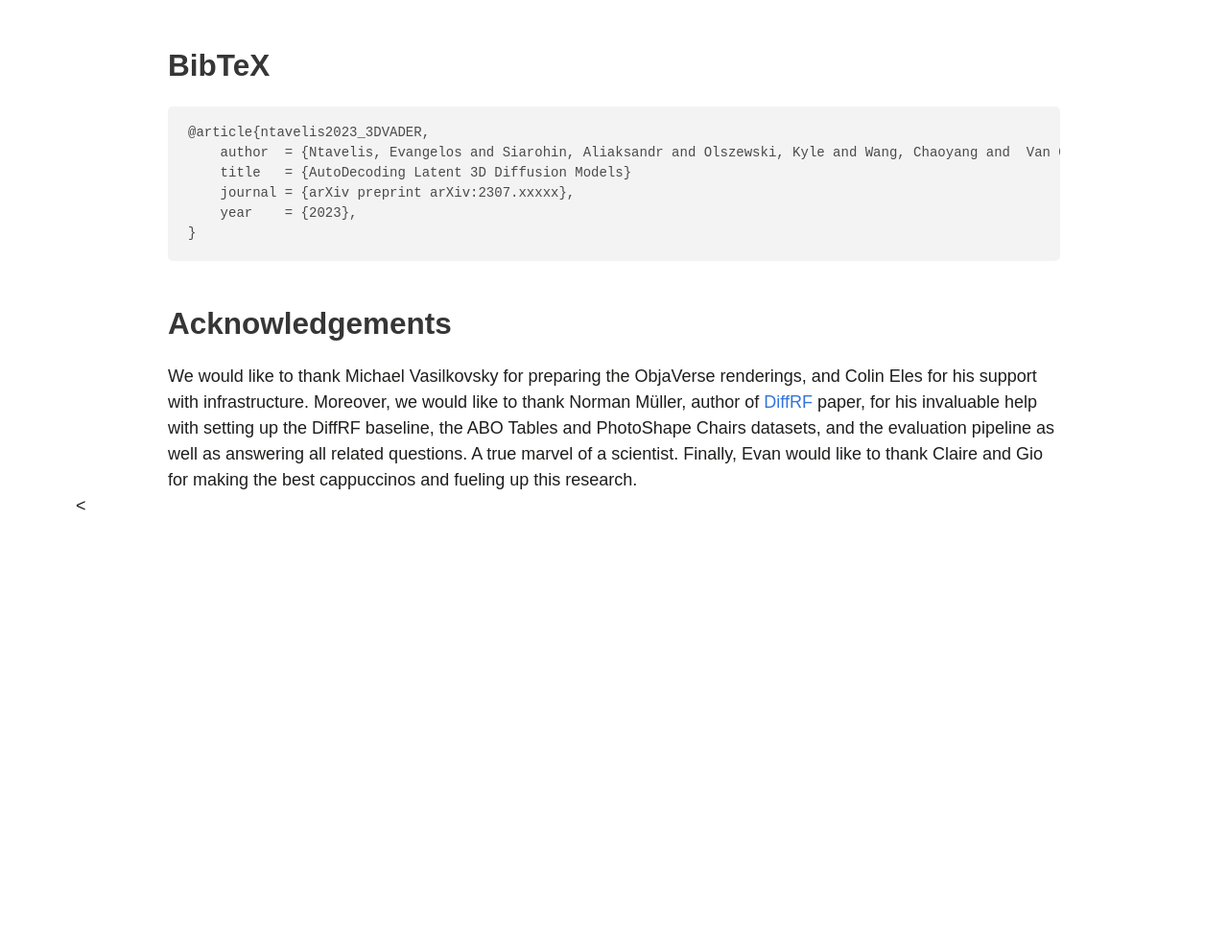
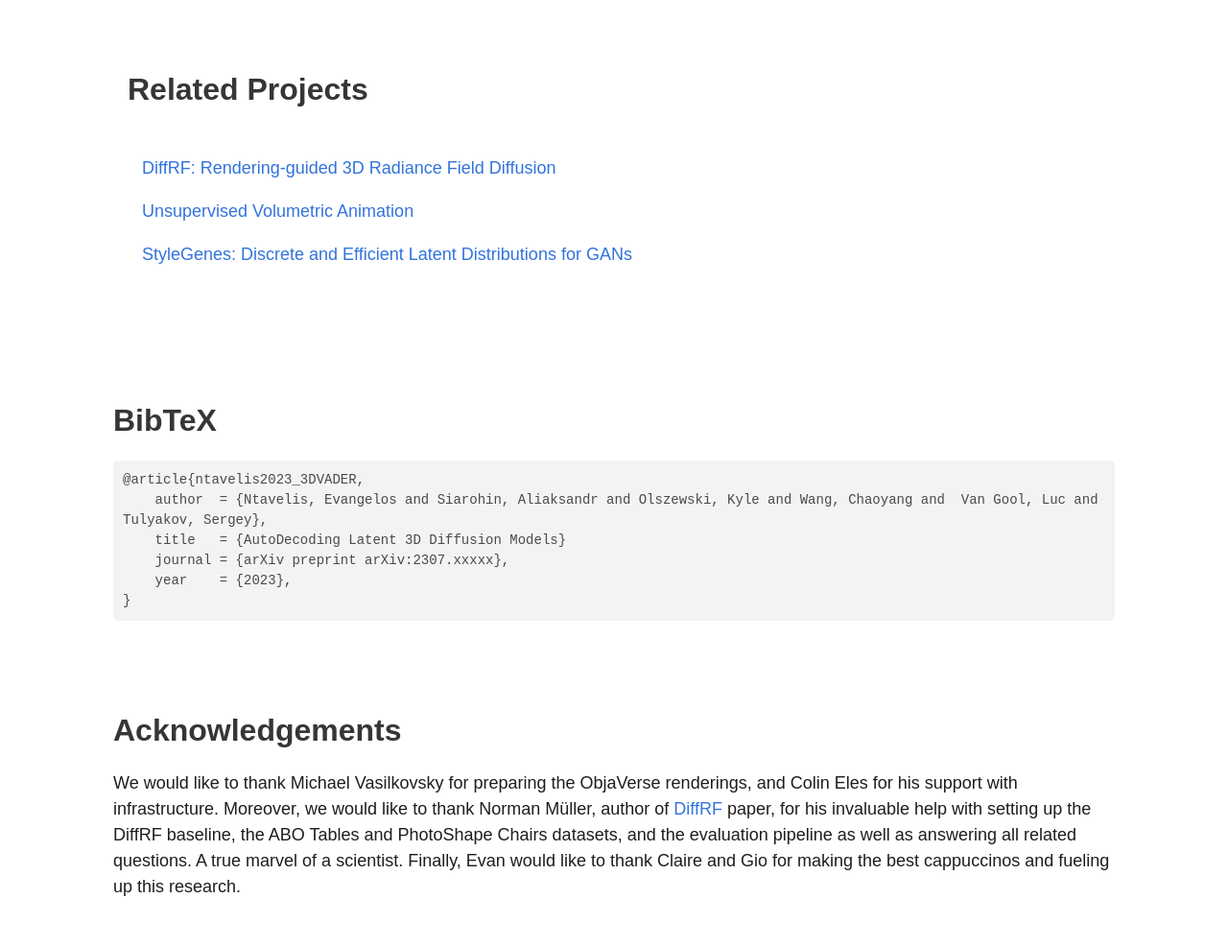
Before and after one commit to snap-research/3DVADER, a plain HTML site: page docs/index.html in a window 1280 px wide. Shown: the part 6144-7130 px from the top of the page at 96% size. Before the commit the page ends 6685 px from the top, so only its background shows below. Drawn offline with Linux system fonts and the light colour scheme; a web font is replaced by a local one.

Commit message:
added related projects

```diff
--- a/docs/index.html
+++ b/docs/index.html
@@ -400,8 +400,25 @@ We generate 3D assets from diverse 2D multi-view datasets by training a <font si
 	 </div>
          </div>
 
+<section class="section">
+<div class="container pt-5">
+	<div class="content has-text-justified">
+<div>
+		<h2 class="title is-3">Related Projects</h2>
+
+		<div class="col-md-10">
+			<br>
+			<p><a href="https://sirwyver.github.io/DiffRF/">DiffRF: Rendering-guided 3D Radiance Field Diffusion</a></p>
+			<p><a href="https://snap-research.github.io/unsupervised-volumetric-animation/">Unsupervised Volumetric Animation</a></p>
+			<p><a href="https://arxiv.org/abs/2305.00599">StyleGenes: Discrete and Efficient Latent Distributions for GANs</a></p>
+			<br>
+		</div>
+</div>
+</section>
+
+
     <section class="section" id="bibtex">
-    <div class="container is-max-desktop content">
+    <div>
       <h2 class="title">BibTeX</h2>
       <div class="cit_cont">
         <pre class="cit">@article{ntavelis2023_3DVADER,
@@ -414,7 +431,8 @@ We generate 3D assets from diverse 2D multi-view datasets by training a <font si
     </div>
   </section>
 
-    <div class="container is-max-desktop content">
+	<section class="section" >
+    <div>
       <h2 class="title">Acknowledgements</h2>
 	We would like to thank Michael Vasilkovsky for preparing the ObjaVerse renderings, and Colin Eles for his support with infrastructure. Moreover, we would like to thank Norman Müller, author of
                 <a href="https://sirwyver.github.io/DiffRF/">DiffRF</a>
@@ -422,6 +440,5 @@ We generate 3D assets from diverse 2D multi-view datasets by training a <font si
       </div>
     </div>
   </section>
-<
 </body>
 </html>
```
